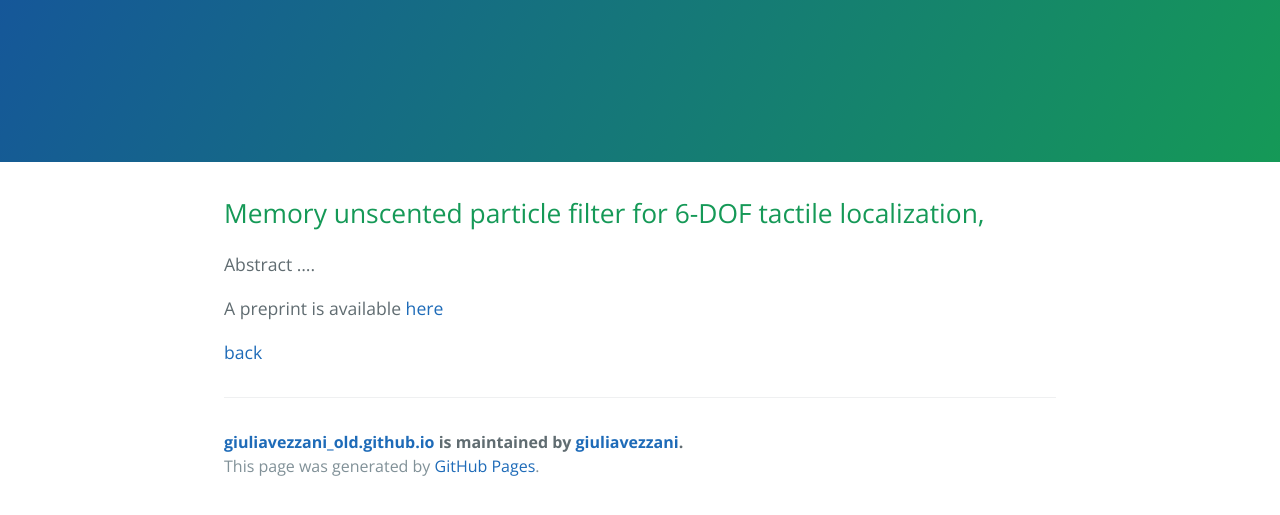
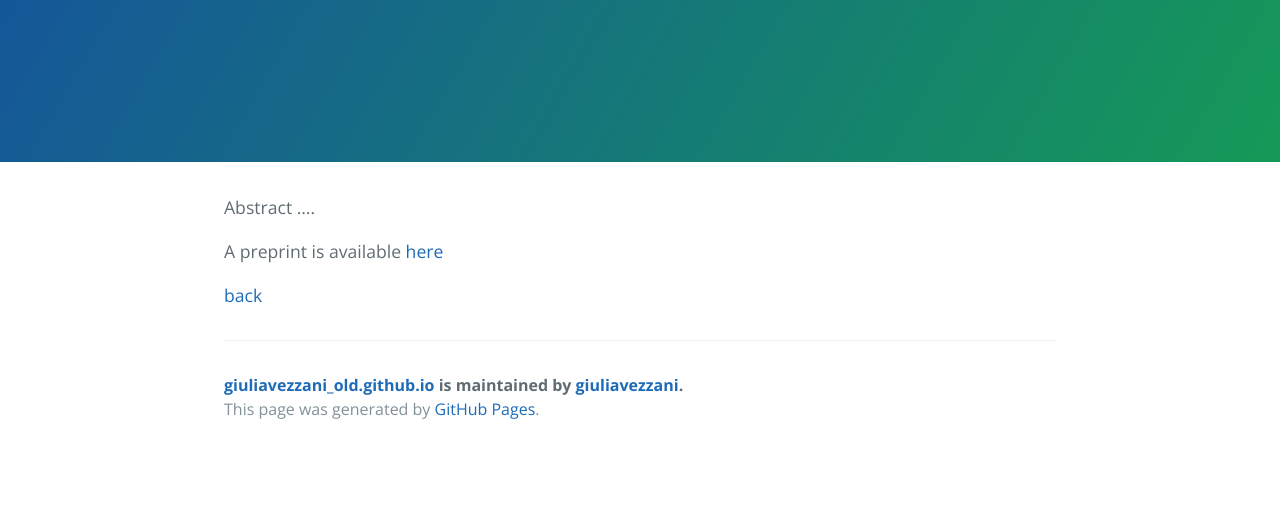
Before and after one commit to giuliavezzani/giuliavezzani_old.github.io, a Jekyll site: the page built from mupf.md, in a window 1280 px wide. Shown: the top 515 px of the page. Built offline with Jekyll 4.4.1, drawn with Linux system fonts in a browser that asks for light colours; our own code applies the rules of GitHub Pages for plain Markdown files; part of the change alters nothing that is shown.

Commit message:
Update mupf.md

```diff
--- a/mupf.md
+++ b/mupf.md
@@ -1,8 +1,9 @@
 ---
 layout: secondary
+title: Memory unscented particle filter for 6-DOF tactile localization
 ---
 
-## Memory unscented particle filter for 6-DOF tactile localization,
+
 
 Abstract ....
 
```
